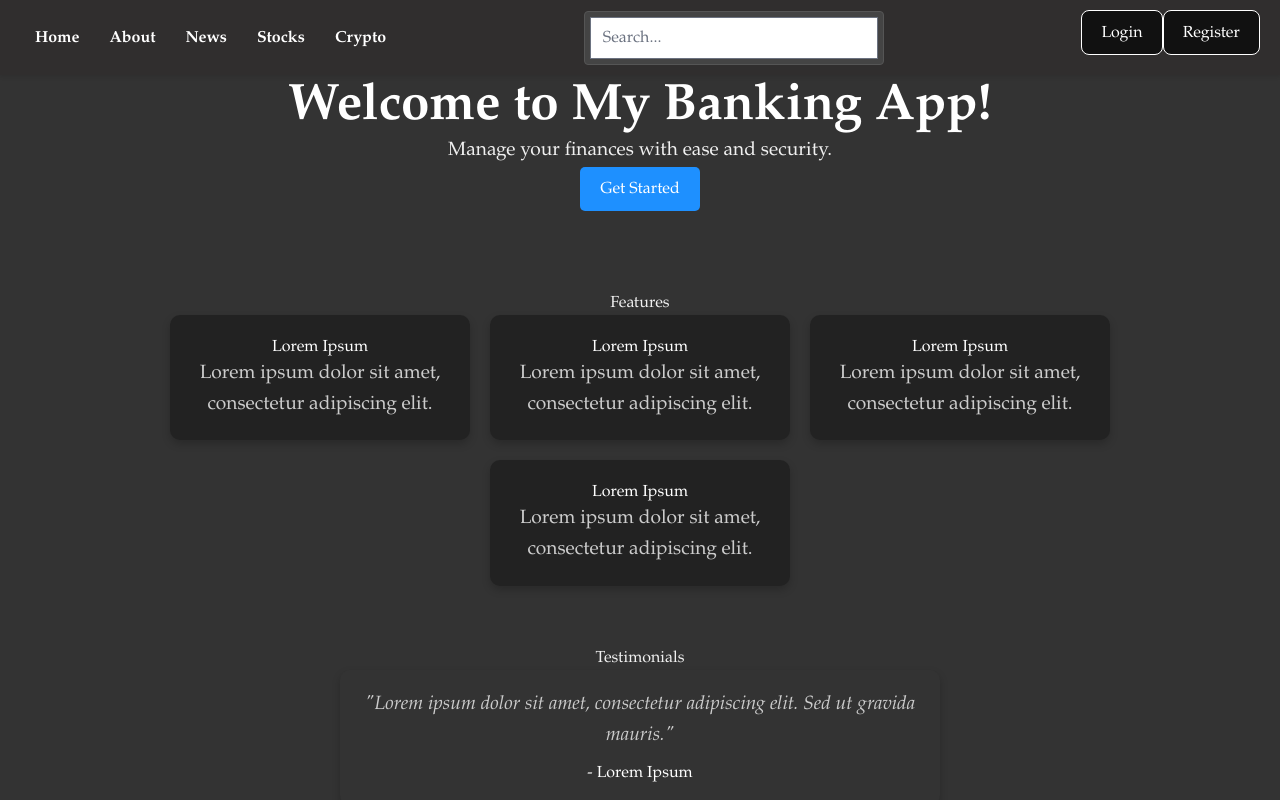
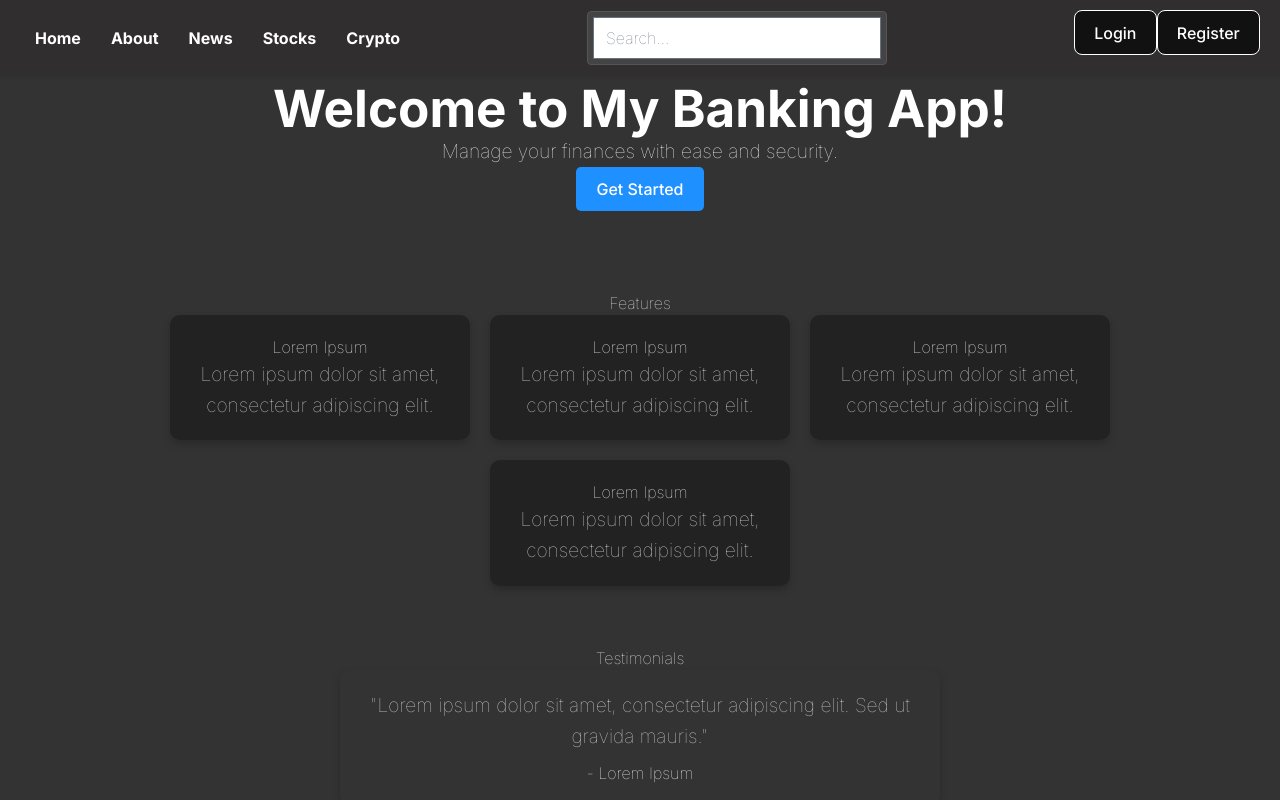
Before and after one commit to vincentbonet/BankingApp, a React (Vite) app in the folder banking-app/: page / in a window 1280 px wide. Shown: the top 800 px of the page. Built offline with nearby package versions, Linux system fonts and the light colour scheme.

Commit message:
chore: Update fonts and styles for consistent design across the banking app

```diff
--- a/banking-app/index.html
+++ b/banking-app/index.html
@@ -3,6 +3,9 @@
   <head>
     <meta charset="UTF-8" />
     <link rel="icon" type="image/svg+xml" href="/vite.svg" />
+    <link rel="preconnect" href="https://fonts.googleapis.com">
+    <link rel="preconnect" href="https://fonts.gstatic.com" crossorigin>
+    <link href="https://fonts.googleapis.com/css2?family=Inter:wght@100..900&display=swap" rel="stylesheet">
     <meta name="viewport" content="width=device-width, initial-scale=1.0" />
     <title>Banking App</title>
   </head>
--- a/banking-app/src/main.css
+++ b/banking-app/src/main.css
@@ -3,9 +3,13 @@
 @tailwind utilities;
 
 :root {
-  font-family: 'Garamond', 'Georgia', serif;
-  line-height: 1.5;
-  font-weight: 400;
+    font-family: "Inter", sans-serif;
+    font-optical-sizing: auto;
+    font-weight: 100;
+    font-style: normal;
+    font-variation-settings:
+      "slnt" 0;
+
 
   color-scheme: light dark;
   color: #ffffff;
```
